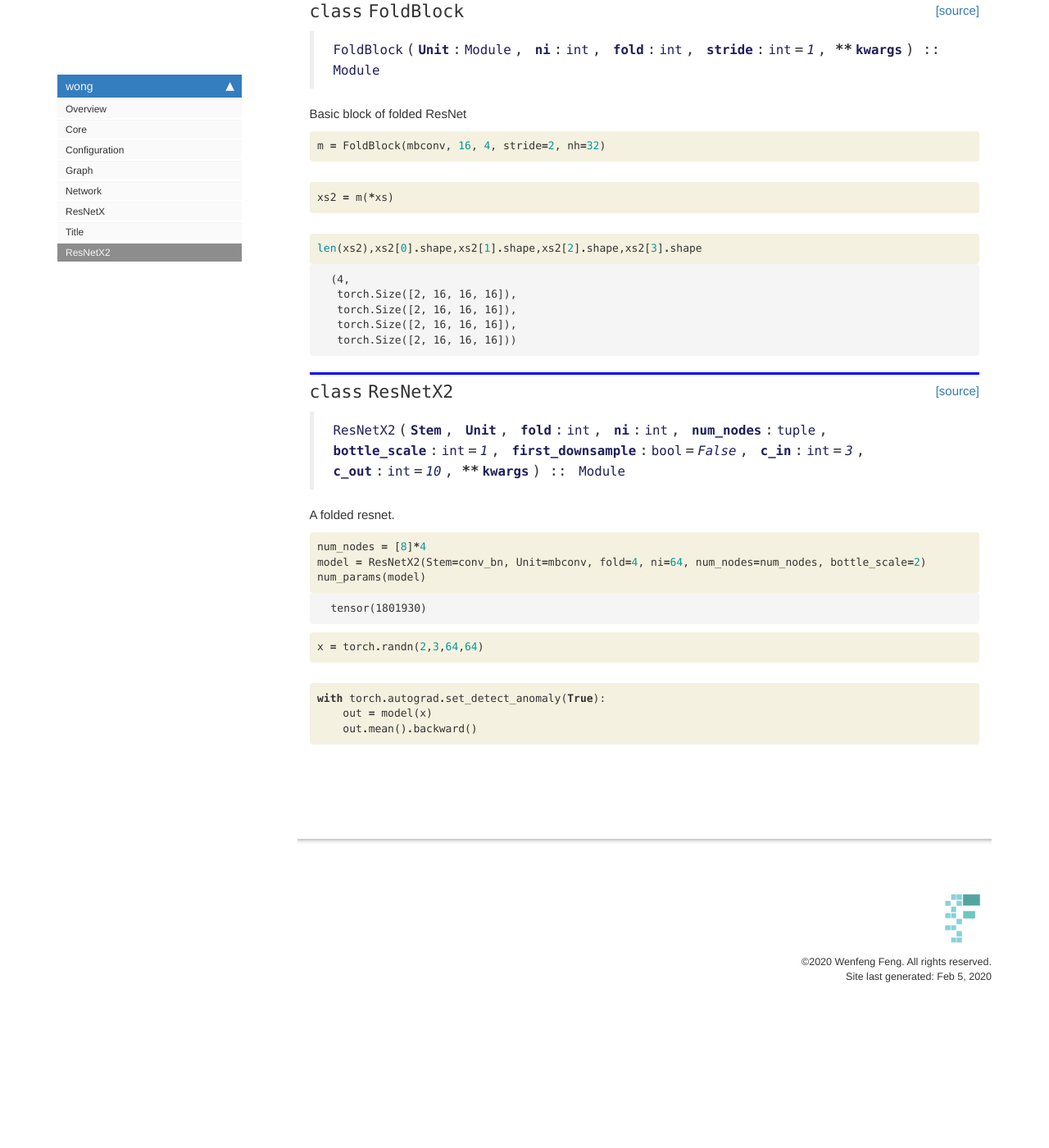
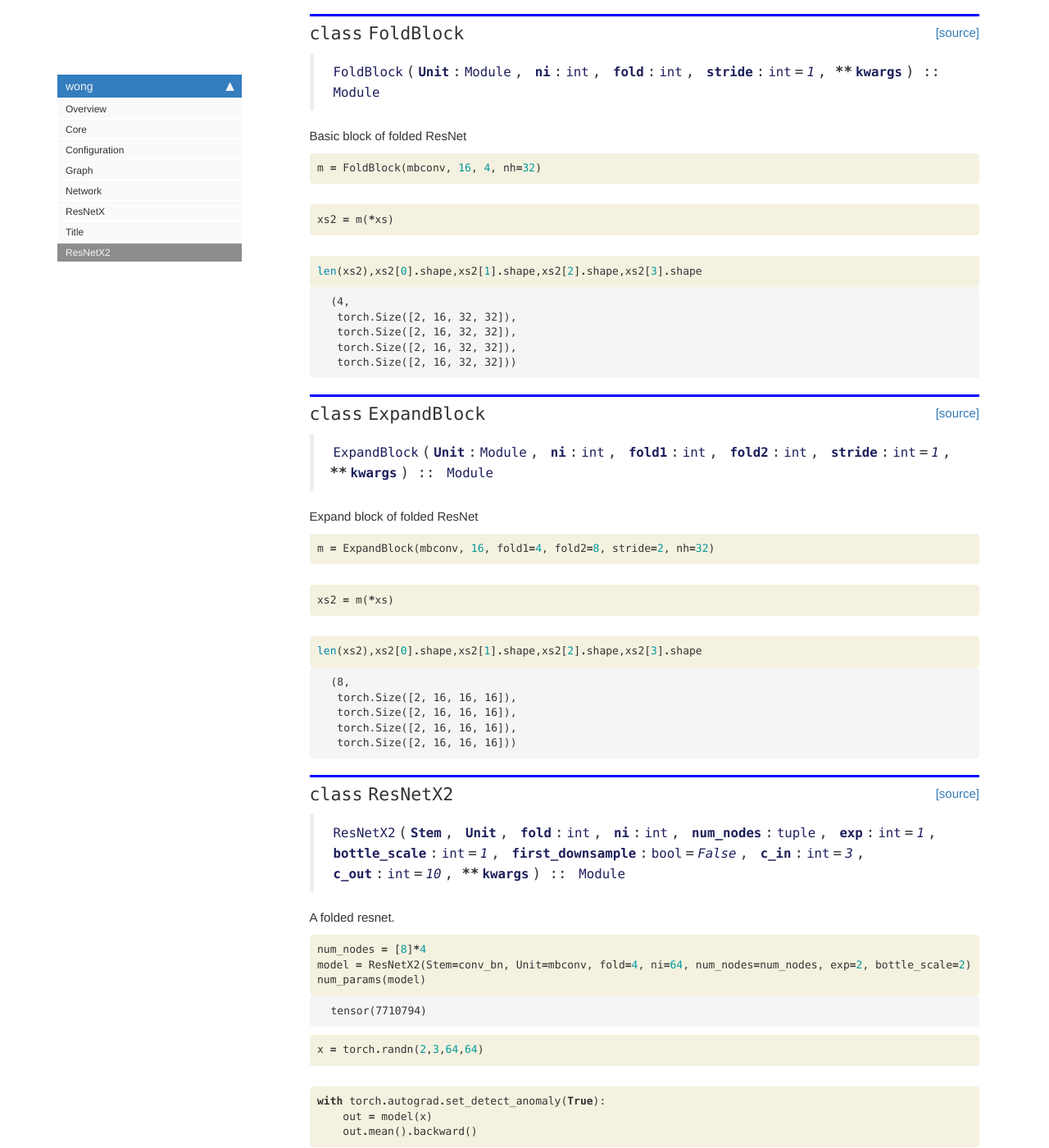
Before and after one commit to keepsimpler/wong, a Jekyll site: the page built from docs/resnetx2.html, in a window 1280 px wide and 1400 px high, scrolled down 1175 px. Shown: the whole window at 82% size. Built offline with Jekyll 4.4.1, drawn with Linux system fonts in a browser that asks for light colours; nearby versions of some CDN libraries; comment, search, counter and statistics services are not loaded; before the commit the page ends 2426 px from its top, so only the background shows below that.

Commit message:
ResNetX2

```diff
--- a/docs/resnetx.html
+++ b/docs/resnetx.html
@@ -344,7 +344,7 @@ summary: "a folded resnet"
 
 
 <div class="output_text output_subarea output_execute_result">
-<pre>CfgNode({&#39;URL&#39;: &#39;&#39;, &#39;GRAPH&#39;: CfgNode({&#39;NUM_STAGES&#39;: 4, &#39;NUM_NODES&#39;: (3, 8, 36, 3), &#39;NUM_CHANNELS&#39;: (64, 128, 256, 512), &#39;STEM&#39;: &#39;&#39;, &#39;UNIT&#39;: &#39;&#39;, &#39;CONN&#39;: &#39;&#39;, &#39;TAIL&#39;: &#39;&#39;, &#39;FOLD&#39;: 1, &#39;START_ID&#39;: 0, &#39;END_ID&#39;: 0, &#39;NI&#39;: 64, &#39;BASE&#39;: 64, &#39;EXP&#39;: 2, &#39;BOTTLE_SCALE&#39;: 4.0, &#39;FIRST_DOWNSAMPLE&#39;: False, &#39;DEEP_STEM&#39;: False})})</pre>
+<pre>CfgNode({&#39;URL&#39;: &#39;https://download.pytorch.org/models/resnet152-b121ed2d.pth&#39;, &#39;GRAPH&#39;: CfgNode({&#39;NUM_STAGES&#39;: 4, &#39;NUM_NODES&#39;: (3, 8, 36, 3), &#39;NUM_CHANNELS&#39;: (64, 128, 256, 512), &#39;STEM&#39;: &#39;resnet_stem&#39;, &#39;UNIT&#39;: &#39;mbconv&#39;, &#39;CONN&#39;: &#39;IdentityMapping&#39;, &#39;TAIL&#39;: &#39;Classifier&#39;, &#39;FOLD&#39;: 2, &#39;START_ID&#39;: 14, &#39;END_ID&#39;: 47, &#39;NI&#39;: 64, &#39;BASE&#39;: 64, &#39;EXP&#39;: 2, &#39;BOTTLE_SCALE&#39;: 0.5, &#39;FIRST_DOWNSAMPLE&#39;: False, &#39;DEEP_STEM&#39;: False})})</pre>
 </div>
 
 </div>
@@ -360,7 +360,7 @@ summary: "a folded resnet"
     <div class="input_area">
 <div class=" highlight hl-ipython3"><pre><span></span><span class="n">num_nodes</span> <span class="o">=</span> <span class="p">(</span><span class="mi">3</span><span class="p">,</span> <span class="mi">8</span><span class="p">,</span> <span class="mi">36</span><span class="p">,</span> <span class="mi">3</span><span class="p">)</span>
 <span class="n">num_all_nodes</span> <span class="o">=</span> <span class="nb">sum</span><span class="p">(</span><span class="n">num_nodes</span><span class="p">)</span>
-<span class="n">fold</span> <span class="o">=</span> <span class="mi">2</span>
+<span class="n">fold</span> <span class="o">=</span> <span class="mi">3</span>
 <span class="n">start_id</span> <span class="o">=</span> <span class="n">num_nodes</span><span class="p">[</span><span class="mi">0</span><span class="p">]</span> <span class="o">+</span> <span class="n">num_nodes</span><span class="p">[</span><span class="mi">1</span><span class="p">]</span> <span class="o">+</span> <span class="n">fold</span> <span class="o">+</span> <span class="mi">1</span>
 <span class="n">end_id</span> <span class="o">=</span> <span class="n">num_nodes</span><span class="p">[</span><span class="mi">0</span><span class="p">]</span> <span class="o">+</span> <span class="n">num_nodes</span><span class="p">[</span><span class="mi">1</span><span class="p">]</span> <span class="o">+</span> <span class="n">num_nodes</span><span class="p">[</span><span class="mi">0</span><span class="p">]</span> <span class="o">+</span> <span class="n">num_nodes</span><span class="p">[</span><span class="mi">2</span><span class="p">]</span> <span class="o">-</span> <span class="mi">3</span>
 <span class="n">cfg_list</span> <span class="o">=</span> <span class="p">[</span><span class="s2">&quot;GRAPH.STEM&quot;</span><span class="p">,</span> <span class="s2">&quot;resnet_stem&quot;</span><span class="p">,</span>
--- a/docs/resnetx2.html
+++ b/docs/resnetx2.html
@@ -166,7 +166,7 @@ summary: "a folded ResNet"
 
 <div class="inner_cell">
     <div class="input_area">
-<div class=" highlight hl-ipython3"><pre><span></span><span class="n">m</span> <span class="o">=</span> <span class="n">FoldBlock</span><span class="p">(</span><span class="n">mbconv</span><span class="p">,</span> <span class="mi">16</span><span class="p">,</span> <span class="mi">4</span><span class="p">,</span> <span class="n">stride</span><span class="o">=</span><span class="mi">2</span><span class="p">,</span> <span class="n">nh</span><span class="o">=</span><span class="mi">32</span><span class="p">)</span>
+<div class=" highlight hl-ipython3"><pre><span></span><span class="n">m</span> <span class="o">=</span> <span class="n">FoldBlock</span><span class="p">(</span><span class="n">mbconv</span><span class="p">,</span> <span class="mi">16</span><span class="p">,</span> <span class="mi">4</span><span class="p">,</span> <span class="n">nh</span><span class="o">=</span><span class="mi">32</span><span class="p">)</span>
 </pre></div>
 
     </div>
@@ -208,6 +208,89 @@ summary: "a folded ResNet"
 
 <div class="output_text output_subarea output_execute_result">
 <pre>(4,
+ torch.Size([2, 16, 32, 32]),
+ torch.Size([2, 16, 32, 32]),
+ torch.Size([2, 16, 32, 32]),
+ torch.Size([2, 16, 32, 32]))</pre>
+</div>
+
+</div>
+
+</div>
+</div>
+
+</div>
+<div class="cell border-box-sizing code_cell rendered">
+
+</div>
+<div class="cell border-box-sizing code_cell rendered">
+
+<div class="output_wrapper">
+<div class="output">
+
+<div class="output_area">
+
+
+<div class="output_markdown rendered_html output_subarea ">
+<h2 id="ExpandBlock" class="doc_header"><code>class</code> <code>ExpandBlock</code><a href="https://github.com/keepsimpler/wong/tree/master/wong/resnetx2.py#L63" class="source_link" style="float:right">[source]</a></h2><blockquote><p><code>ExpandBlock</code>(<strong><code>Unit</code></strong>:<code>Module</code>, <strong><code>ni</code></strong>:<code>int</code>, <strong><code>fold1</code></strong>:<code>int</code>, <strong><code>fold2</code></strong>:<code>int</code>, <strong><code>stride</code></strong>:<code>int</code>=<em><code>1</code></em>, <strong>**<code>kwargs</code></strong>) :: <code>Module</code></p>
+</blockquote>
+<p>Expand block of folded ResNet</p>
+
+</div>
+
+</div>
+
+</div>
+</div>
+
+</div>
+<div class="cell border-box-sizing code_cell rendered">
+<div class="input">
+
+<div class="inner_cell">
+    <div class="input_area">
+<div class=" highlight hl-ipython3"><pre><span></span><span class="n">m</span> <span class="o">=</span> <span class="n">ExpandBlock</span><span class="p">(</span><span class="n">mbconv</span><span class="p">,</span> <span class="mi">16</span><span class="p">,</span> <span class="n">fold1</span><span class="o">=</span><span class="mi">4</span><span class="p">,</span> <span class="n">fold2</span><span class="o">=</span><span class="mi">8</span><span class="p">,</span> <span class="n">stride</span><span class="o">=</span><span class="mi">2</span><span class="p">,</span> <span class="n">nh</span><span class="o">=</span><span class="mi">32</span><span class="p">)</span>
+</pre></div>
+
+    </div>
+</div>
+</div>
+
+</div>
+<div class="cell border-box-sizing code_cell rendered">
+<div class="input">
+
+<div class="inner_cell">
+    <div class="input_area">
+<div class=" highlight hl-ipython3"><pre><span></span><span class="n">xs2</span> <span class="o">=</span> <span class="n">m</span><span class="p">(</span><span class="o">*</span><span class="n">xs</span><span class="p">)</span>
+</pre></div>
+
+    </div>
+</div>
+</div>
+
+</div>
+<div class="cell border-box-sizing code_cell rendered">
+<div class="input">
+
+<div class="inner_cell">
+    <div class="input_area">
+<div class=" highlight hl-ipython3"><pre><span></span><span class="nb">len</span><span class="p">(</span><span class="n">xs2</span><span class="p">),</span><span class="n">xs2</span><span class="p">[</span><span class="mi">0</span><span class="p">]</span><span class="o">.</span><span class="n">shape</span><span class="p">,</span><span class="n">xs2</span><span class="p">[</span><span class="mi">1</span><span class="p">]</span><span class="o">.</span><span class="n">shape</span><span class="p">,</span><span class="n">xs2</span><span class="p">[</span><span class="mi">2</span><span class="p">]</span><span class="o">.</span><span class="n">shape</span><span class="p">,</span><span class="n">xs2</span><span class="p">[</span><span class="mi">3</span><span class="p">]</span><span class="o">.</span><span class="n">shape</span>
+</pre></div>
+
+    </div>
+</div>
+</div>
+
+<div class="output_wrapper">
+<div class="output">
+
+<div class="output_area">
+
+
+
+<div class="output_text output_subarea output_execute_result">
+<pre>(8,
  torch.Size([2, 16, 16, 16]),
  torch.Size([2, 16, 16, 16]),
  torch.Size([2, 16, 16, 16]),
@@ -232,7 +315,7 @@ summary: "a folded ResNet"
 
 
 <div class="output_markdown rendered_html output_subarea ">
-<h2 id="ResNetX2" class="doc_header"><code>class</code> <code>ResNetX2</code><a href="https://github.com/keepsimpler/wong/tree/master/wong/resnetx2.py#L72" class="source_link" style="float:right">[source]</a></h2><blockquote><p><code>ResNetX2</code>(<strong><code>Stem</code></strong>, <strong><code>Unit</code></strong>, <strong><code>fold</code></strong>:<code>int</code>, <strong><code>ni</code></strong>:<code>int</code>, <strong><code>num_nodes</code></strong>:<code>tuple</code>, <strong><code>bottle_scale</code></strong>:<code>int</code>=<em><code>1</code></em>, <strong><code>first_downsample</code></strong>:<code>bool</code>=<em><code>False</code></em>, <strong><code>c_in</code></strong>:<code>int</code>=<em><code>3</code></em>, <strong><code>c_out</code></strong>:<code>int</code>=<em><code>10</code></em>, <strong>**<code>kwargs</code></strong>) :: <code>Module</code></p>
+<h2 id="ResNetX2" class="doc_header"><code>class</code> <code>ResNetX2</code><a href="https://github.com/keepsimpler/wong/tree/master/wong/resnetx2.py#L87" class="source_link" style="float:right">[source]</a></h2><blockquote><p><code>ResNetX2</code>(<strong><code>Stem</code></strong>, <strong><code>Unit</code></strong>, <strong><code>fold</code></strong>:<code>int</code>, <strong><code>ni</code></strong>:<code>int</code>, <strong><code>num_nodes</code></strong>:<code>tuple</code>, <strong><code>exp</code></strong>:<code>int</code>=<em><code>1</code></em>, <strong><code>bottle_scale</code></strong>:<code>int</code>=<em><code>1</code></em>, <strong><code>first_downsample</code></strong>:<code>bool</code>=<em><code>False</code></em>, <strong><code>c_in</code></strong>:<code>int</code>=<em><code>3</code></em>, <strong><code>c_out</code></strong>:<code>int</code>=<em><code>10</code></em>, <strong>**<code>kwargs</code></strong>) :: <code>Module</code></p>
 </blockquote>
 <p>A folded resnet.</p>
 
@@ -250,7 +333,7 @@ summary: "a folded ResNet"
 <div class="inner_cell">
     <div class="input_area">
 <div class=" highlight hl-ipython3"><pre><span></span><span class="n">num_nodes</span> <span class="o">=</span> <span class="p">[</span><span class="mi">8</span><span class="p">]</span><span class="o">*</span><span class="mi">4</span>
-<span class="n">model</span> <span class="o">=</span> <span class="n">ResNetX2</span><span class="p">(</span><span class="n">Stem</span><span class="o">=</span><span class="n">conv_bn</span><span class="p">,</span> <span class="n">Unit</span><span class="o">=</span><span class="n">mbconv</span><span class="p">,</span> <span class="n">fold</span><span class="o">=</span><span class="mi">4</span><span class="p">,</span> <span class="n">ni</span><span class="o">=</span><span class="mi">64</span><span class="p">,</span> <span class="n">num_nodes</span><span class="o">=</span><span class="n">num_nodes</span><span class="p">,</span> <span class="n">bottle_scale</span><span class="o">=</span><span class="mi">2</span><span class="p">)</span>
+<span class="n">model</span> <span class="o">=</span> <span class="n">ResNetX2</span><span class="p">(</span><span class="n">Stem</span><span class="o">=</span><span class="n">conv_bn</span><span class="p">,</span> <span class="n">Unit</span><span class="o">=</span><span class="n">mbconv</span><span class="p">,</span> <span class="n">fold</span><span class="o">=</span><span class="mi">4</span><span class="p">,</span> <span class="n">ni</span><span class="o">=</span><span class="mi">64</span><span class="p">,</span> <span class="n">num_nodes</span><span class="o">=</span><span class="n">num_nodes</span><span class="p">,</span> <span class="n">exp</span><span class="o">=</span><span class="mi">2</span><span class="p">,</span> <span class="n">bottle_scale</span><span class="o">=</span><span class="mi">2</span><span class="p">)</span>
 <span class="n">num_params</span><span class="p">(</span><span class="n">model</span><span class="p">)</span>
 </pre></div>
 
@@ -266,7 +349,7 @@ summary: "a folded ResNet"
 
 
 <div class="output_text output_subarea output_execute_result">
-<pre>tensor(1801930)</pre>
+<pre>tensor(7710794)</pre>
 </div>
 
 </div>
--- a/wong/_nbdev.py
+++ b/wong/_nbdev.py
@@ -45,6 +45,7 @@ index = {"ShuffleBlock": "00_core.ipynb",
          "Init4": "07_resnetx2.ipynb",
          "InitBlock": "07_resnetx2.ipynb",
          "FoldBlock": "07_resnetx2.ipynb",
+         "ExpandBlock": "07_resnetx2.ipynb",
          "ResNetX2": "07_resnetx2.ipynb"}
 
 modules = ["core.py",
```
Also changed, not shown: wong/resnetx2.py (+34 -18 lines), 2 other files.
